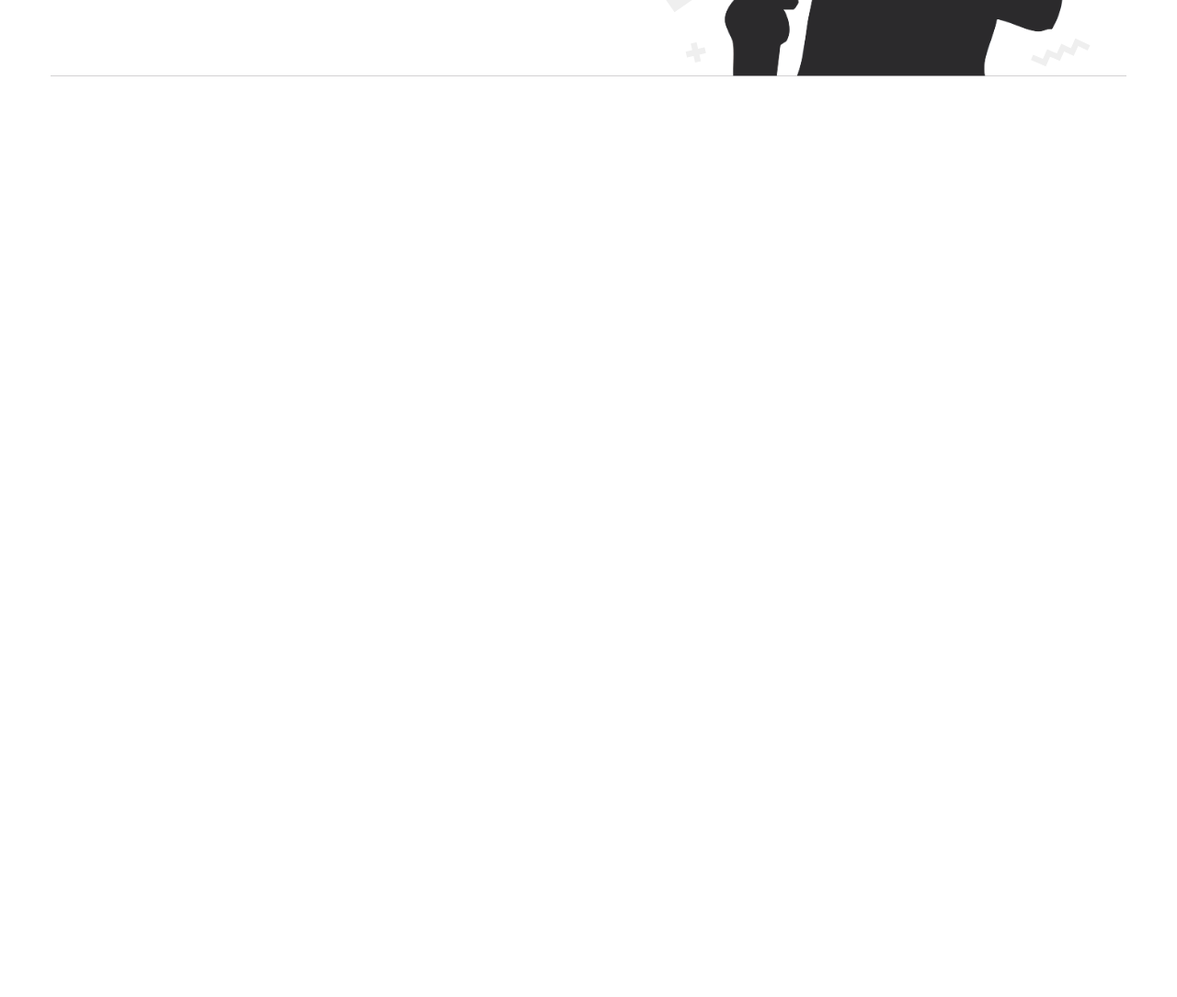
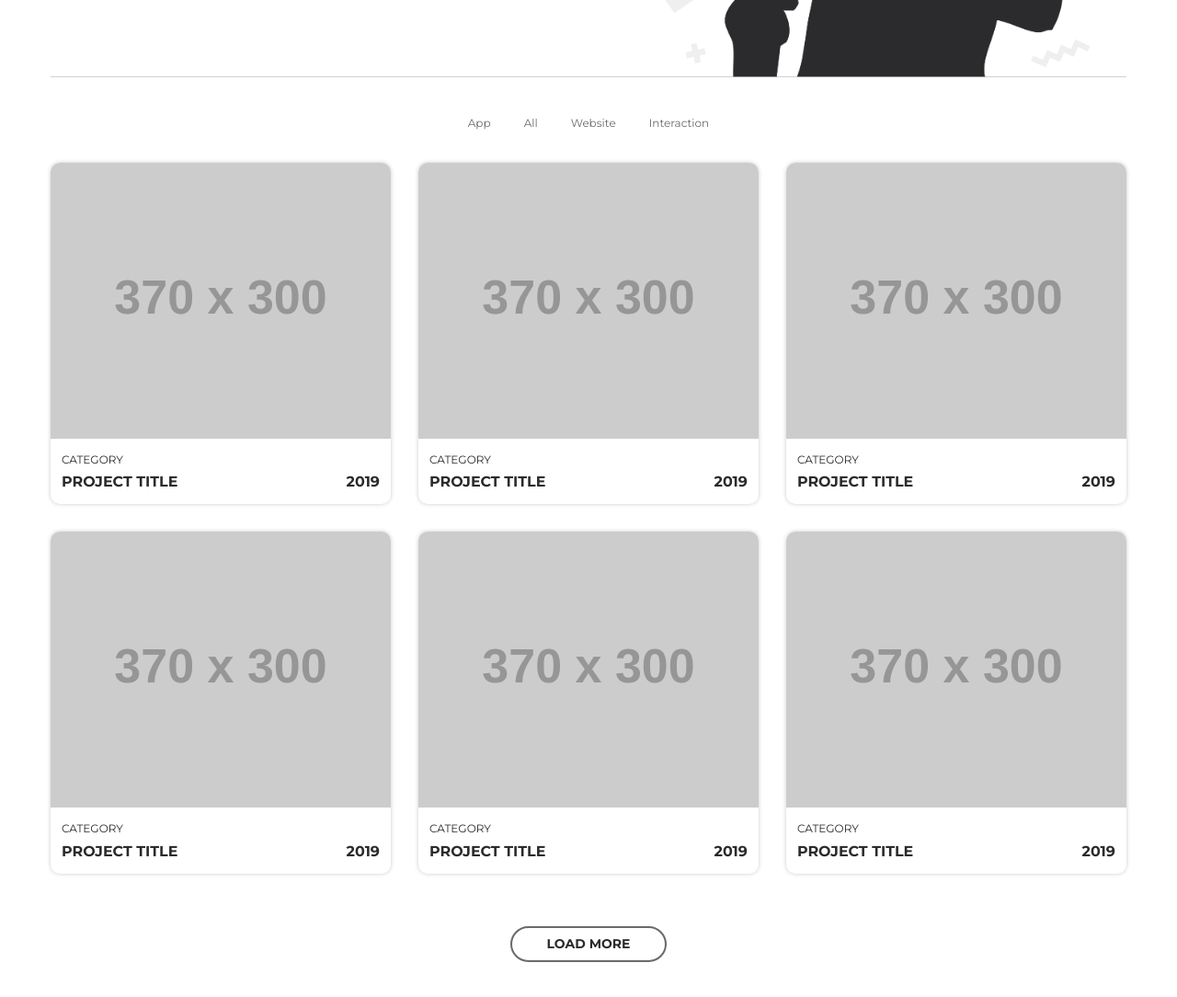
Before and after one commit to GoryachkoP/portfolio, a plain HTML site: page index.html in a window 1280 px wide. Shown: the part 520-1604 px from the top of the page at 92% size. Before the commit the page ends 800 px from the top, so only its background shows below. Drawn offline with Linux system fonts and the light colour scheme; placeholder pictures from the web are drawn by us.

Commit message:
portfolio blocks

```diff
--- a/css/blocks/btn.less
+++ b/css/blocks/btn.less
@@ -3,11 +3,11 @@
 .btn {
   display: inline-block;
   vertical-align: top;
-  padding: 1.1rem 1.8rem;
+  padding: 1.05em 1.7em;
   min-width: 170px;
 
   border: 1px solid @gray;
-  border-radius: 30px;
+  border-radius: 1.8em;
   background: none;
   cursor: pointer;
 
@@ -31,9 +31,20 @@
     background-color: @black;
     box-shadow: 2px 2px 10px fade(@black, 24%);
     color: @white;
+    border-color: @black;
   }
 
   +.btn {
     margin-left: 1rem;
   }
+
+  // Modifiers
+  &--sm {
+    // 18 10
+    padding: .7143em 1.286em;
+
+    font-size: 0.93333rem;
+    font-weight: bold;
+    border-width: 2px;
+  }
 }
--- /dev/null
+++ b/css/blocks/portfolio.less
@@ -0,0 +1,11 @@
+// main: ../style.less
+.portfolio {
+  display: flex;
+  flex-wrap: wrap;
+  margin: 0 -1rem 2.8rem;
+}
+
+.portfolio__col {
+    flex-basis: 33.33333%;
+    padding: 1rem;
+}
--- /dev/null
+++ b/css/blocks/work.less
@@ -0,0 +1,41 @@
+// main: ../style.less
+
+.work {
+  border-radius: 10px;
+  box-shadow: 0 0 4px fade(@black, 25%);
+  overflow: hidden;
+
+  transition: box-shadow .2s linear;
+
+  &:hover {
+    box-shadow: 0 0 25px fade(@black, 25%);
+  }
+}
+
+// adaptive image (only inside block)
+.work__image {
+  display: block;
+  max-width: 100%;
+  height: auto;
+}
+
+.work__content {
+  padding: 1rem .8rem;
+}
+
+.work__cat {
+  color: @black;
+  font-size: 0.8rem;
+  text-transform: uppercase;
+  margin-bottom: .5rem;
+}
+
+.work__title {
+  display: flex;
+  justify-content: space-between;
+
+  color: @black;
+  font-size: 1.06rem;
+  text-transform: uppercase;
+  font-weight: 700;
+}
--- /dev/null
+++ b/css/blocks/works.less
@@ -0,0 +1,24 @@
+// main: ../style.less
+
+.works {
+  padding: 2.8rem 0;
+}
+
+.works__nav {
+  display: flex;
+  justify-content: center;
+  margin-bottom: 1.4rem;
+}
+
+.works__nav-link {
+  margin: 0 1.2rem;
+
+  font-size: 0.8rem;
+  color: fade(@black, 70%);
+  text-decoration: none;
+  cursor: pointer;
+
+  &:hover {
+    text-decoration: underline;
+  }
+}
--- /dev/null
+++ b/css/helpers.less
@@ -0,0 +1,5 @@
+// main: style.less
+
+.text-center {
+  text-align: center;
+}
--- a/css/style.less
+++ b/css/style.less
@@ -32,3 +32,11 @@ h1, h2, h3, h4, h5, h6 {
 @import "blocks/intro";
 @import "blocks/social";
 @import "blocks/btn";
+@import "blocks/works";
+@import "blocks/work";
+@import "blocks/portfolio";
+
+
+/* Helpers */
+
+@import "helpers";
--- a/index.html
+++ b/index.html
@@ -80,5 +80,108 @@
       </div> <!-- /.intro inner -->
     </div> <!-- /.container -->
   </section>
+
+  <!-- works -->
+  <div class="works">
+    <div class="container">
+      <div class="works__nav">
+        <a class="works__nav-link">App</a>
+        <a class="works__nav-link">All</a>
+        <a class="works__nav-link">Website</a>
+        <a class="works__nav-link">Interaction</a>
+      </div>
+
+      <div class="portfolio">
+        <div class="portfolio__col">
+
+          <div class="work">
+            <img class="work__image" src="https://placehold.it/370x300/333" alt="">
+            <div class="work__content">
+              <div class="work__cat">Category</div>
+              <div class="work__title">
+                Project title
+                <time class="work__date" datetime="2019-11-22 19:00">2019</time>
+              </div>
+            </div>
+          </div>
+
+        </div>
+        <div class="portfolio__col">
+
+          <div class="work">
+            <img class="work__image" src="https://placehold.it/370x300/333" alt="">
+            <div class="work__content">
+              <div class="work__cat">Category</div>
+              <div class="work__title">
+                Project title
+                <time class="work__date" datetime="2019-11-22 19:00">2019</time>
+              </div>
+            </div>
+          </div>
+
+        </div>
+        <div class="portfolio__col">
+
+          <div class="work">
+            <img class="work__image" src="https://placehold.it/370x300/333" alt="">
+            <div class="work__content">
+              <div class="work__cat">Category</div>
+              <div class="work__title">
+                Project title
+                <time class="work__date" datetime="2019-11-22 19:00">2019</time>
+              </div>
+            </div>
+          </div>
+
+        </div>
+        <div class="portfolio__col">
+
+          <div class="work">
+            <img class="work__image" src="https://placehold.it/370x300/333" alt="">
+            <div class="work__content">
+              <div class="work__cat">Category</div>
+              <div class="work__title">
+                Project title
+                <time class="work__date" datetime="2019-11-22 19:00">2019</time>
+              </div>
+            </div>
+          </div>
+
+        </div>
+        <div class="portfolio__col">
+
+          <div class="work">
+            <img class="work__image" src="https://placehold.it/370x300/333" alt="">
+            <div class="work__content">
+              <div class="work__cat">Category</div>
+              <div class="work__title">
+                Project title
+                <time class="work__date" datetime="2019-11-22 19:00">2019</time>
+              </div>
+            </div>
+          </div>
+
+        </div>
+        <div class="portfolio__col">
+
+          <div class="work">
+            <img class="work__image" src="https://placehold.it/370x300/333" alt="">
+            <div class="work__content">
+              <div class="work__cat">Category</div>
+              <div class="work__title">
+                Project title
+                <time class="work__date" datetime="2019-11-22 19:00">2019</time>
+              </div>
+            </div>
+          </div>
+
+        </div>
+      </div> <!-- ./portfolio -->
+
+      <div class="text-center">
+        <a class="btn btn--sm" href="#">load more</a>
+      </div>
+    </div> <!-- /.container -->
+  </div> <!-- /. works -->
 </body>
 </html>
```
Also changed, not shown: css/style.css.
